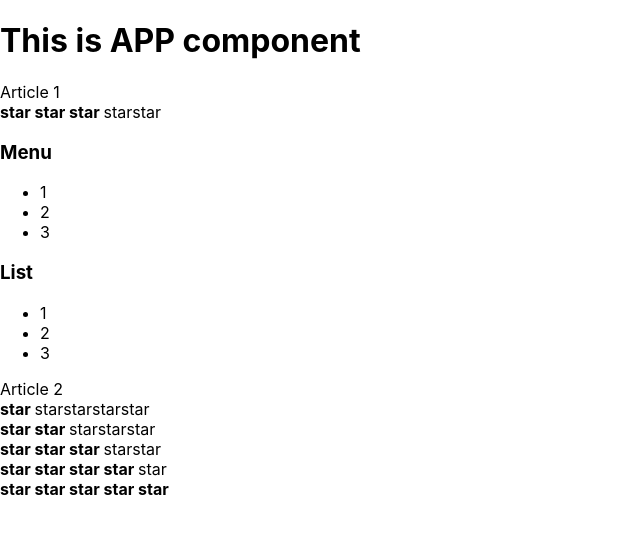
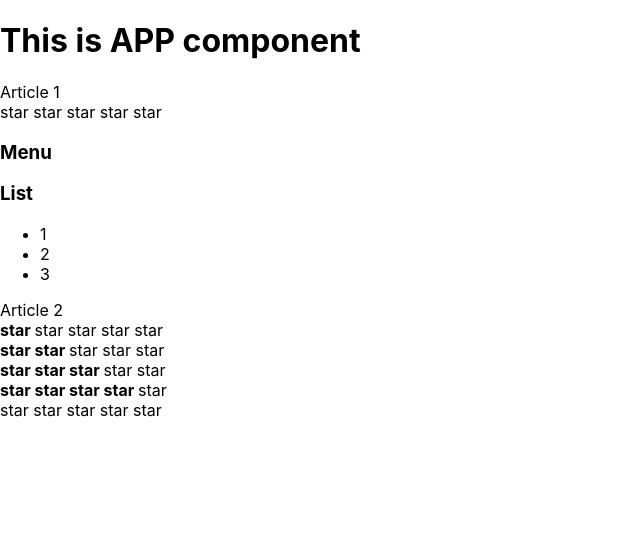
Before and after one commit to paragulgov/kabzda, a React (Create React App) app: page / in a window 1280 px wide. Shown: the top 534 px of the page, without its empty margins (0-640 px from the left). Built offline with nearby package versions, Linux system fonts and the light colour scheme.

Commit message:
PropsType

```diff
--- a/src/App.tsx
+++ b/src/App.tsx
@@ -2,19 +2,15 @@ import React from 'react'
 import './App.css'
 import Accordion from './components/Accordion/Accordion'
 import {Rating} from './components/Rating/Rating'
-
-function PageTitle(props: any) {
-    return <h1>{props.title}</h1>
-}
 
 function App() {
     return (
         <div>
             <PageTitle title="This is APP component" />
             Article 1
-            <Rating value={3} />
-            <Accordion title="Menu" />
-            <Accordion title="List" />
+            <Rating value={0} />
+            <Accordion titleValue="Menu" collapsed={true} />
+            <Accordion titleValue="List" collapsed={false} />
             Article 2
             <Rating value={1} />
             <Rating value={2} />
@@ -25,4 +21,12 @@ function App() {
     )
 }
 
+type PageTitlePropsType = {
+    title: string
+}
+
+function PageTitle(props: PageTitlePropsType) {
+    return <h1>{props.title}</h1>
+}
+
 export default App
--- a/src/components/Accordion/Accordion.tsx
+++ b/src/components/Accordion/Accordion.tsx
@@ -1,6 +1,29 @@
 import React from 'react'
 
-function AccordionTitle(props: any) {
+type AccordionPropsType = {
+    titleValue: string
+    collapsed: boolean
+}
+
+function Accordion(props: AccordionPropsType) {
+
+    if (props.collapsed) {
+        return <AccordionTitle title={props.titleValue} />
+    }
+
+    return (
+        <div>
+            <AccordionTitle title={props.titleValue} />
+            <AccordionBody />
+        </div>
+    )
+}
+
+type AccordionTitlePropsType = {
+    title: string
+}
+
+function AccordionTitle(props: AccordionTitlePropsType) {
     return <h3>{props.title}</h3>
 }
 
@@ -14,13 +37,4 @@ function AccordionBody() {
     )
 }
 
-function Accordion(props: any) {
-    return (
-        <div>
-            <AccordionTitle title={props.title} />
-            <AccordionBody />
-        </div>
-    )
-}
-
 export default Accordion;
--- a/src/components/Rating/Rating.tsx
+++ b/src/components/Rating/Rating.tsx
@@ -1,15 +1,10 @@
 import React from 'react'
 
-function Star(props: any) {
-
-    if (props.selected === true) {
-        return <span><b>star </b></span>
-    } else {
-        return <span>star</span>
-    }
+type RatingPropsType = {
+    value: 0 | 1 | 2 | 3 | 4 | 5
 }
 
-export function Rating(props: any) {
+export function Rating(props: RatingPropsType) {
     if (props.value === 1) {
         return (
             <div>
@@ -54,13 +49,27 @@ export function Rating(props: any) {
             </div>
         )
     }
-   return (
-            <div>
-                <Star selected={true} />
-                <Star selected={true} />
-                <Star selected={true} />
-                <Star selected={true} />
-                <Star selected={true} />
-            </div>
-        )
+
+    return (
+        <div>
+            <Star selected={false} />
+            <Star selected={false} />
+            <Star selected={false} />
+            <Star selected={false} />
+            <Star selected={false} />
+        </div>
+    )
 }
+
+type StarPropsType = {
+    selected: boolean
+}
+
+function Star(props: StarPropsType) {
+
+    if (props.selected === true) {
+        return <span><b>star </b></span>
+    } else {
+        return <span>star </span>
+    }
+}
```
